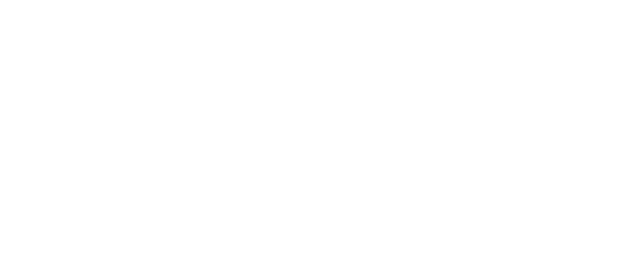
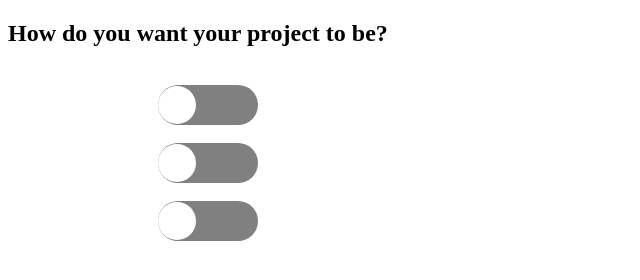
Before and after one commit to acciojob/toggler-js-misterKumar, a website: page main.html in a window 1280 px wide. Shown: the whole page, without its empty margins (0-640 px from the left). Drawn offline with Linux system fonts and the light colour scheme.

Commit message:
created a submission

```diff
--- a/main.html
+++ b/main.html
@@ -10,7 +10,21 @@
 	<!-- the entire body must be written by student -->
     <script type="text/javascript" src="./script.js">
 </script>
+<h2 >How do you want your project to be?</h2>
+	<input type="radio" id="switch" name="a">
+    <label for="switch">
+        <div class="circle"></div>
+    </label>
 
+    <input type="radio" id="switch2" name="a">
+    <label for="switch2">
+        <div class="circle"></div>
+    </label>
+
+    <input type="radio" id="switch3" name="a">
+    <label for="switch3">
+        <div class="circle"></div>
+    </label>
 </body>
 
 </html>
--- a/styles.css
+++ b/styles.css
@@ -1 +1,31 @@
 /*  your css code here. If applicable */
+input {
+    width: 0;
+    height: 0;
+}
+input:checked + label {
+    background-color:rgb(142,68,173);
+}
+input:checked + label > .circle {
+    right: 50px;
+
+}
+label {
+    display: flex;
+    width: 100px;
+    height: 40px;
+    background-color: gray ;
+    position: relative;
+    border-radius: 20px;
+	left:150px;
+}
+.circle{
+    position:absolute;
+    top: 0;
+    width: 38px;
+    height: 38px;
+    background-color: white;
+    border-radius: 19px;
+    top: 1px;
+    /* left: 1px; */
+}
```
